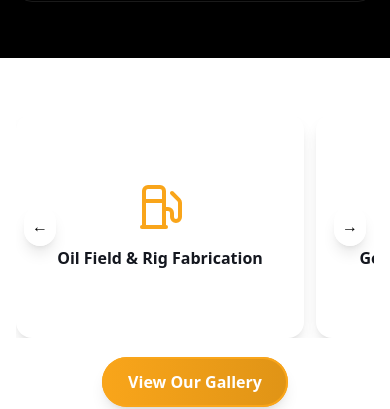
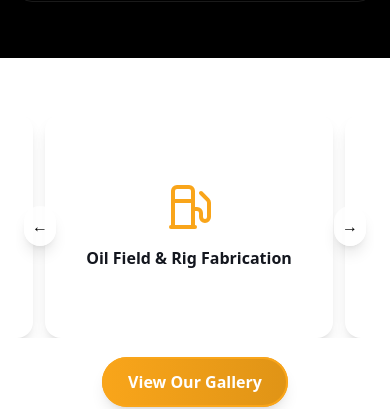
Before and after one commit to WydexMedia/vinsub, a React (Vite) app: page / in a window 390 px wide. Shown: the part 3279-3688 px from the top of the page. Built offline with nearby package versions, Linux system fonts and the light colour scheme.

Commit message:
gallery carousl card mobile

```diff
--- a/src/screens/Desktop/Desktop.tsx
+++ b/src/screens/Desktop/Desktop.tsx
@@ -97,6 +97,9 @@ export const Desktop = (): JSX.Element => {
   const navigate = useNavigate();
   const [isDownloadModalOpen, setIsDownloadModalOpen] = React.useState(false);
   const [pendingDownloadHref, setPendingDownloadHref] = React.useState<string | null>(null);
+  // Mobile gallery carousel centering
+  const mobileCarouselRef = React.useRef<HTMLDivElement | null>(null);
+  const [mobileCarouselOffset, setMobileCarouselOffset] = React.useState(0);
 
   // Desktop base design height for canvas
   const DESIGN_HEIGHT = 6617;
@@ -285,6 +288,20 @@ export const Desktop = (): JSX.Element => {
     // Duplicate icon items for seamless loop
     return [...certifications, ...certifications, ...certifications, ...certifications];
   };
+
+  React.useEffect(() => {
+    const computeOffset = () => {
+      if (!mobileCarouselRef.current) return;
+      const containerWidth = mobileCarouselRef.current.clientWidth;
+      const cardWidth = 288; // w-72
+      const gap = 12; // gap-3
+      const centerOffset = Math.max(0, (containerWidth - cardWidth) / 2 - gap / 2);
+      setMobileCarouselOffset(centerOffset);
+    };
+    computeOffset();
+    window.addEventListener('resize', computeOffset);
+    return () => window.removeEventListener('resize', computeOffset);
+  }, []);
 
   return (
     <div className="bg-white w-full min-h-screen overflow-x-hidden">
@@ -1394,7 +1411,8 @@ export const Desktop = (): JSX.Element => {
             {/* Mobile carousel with snap */}
             <div
               className="relative overflow-hidden"
-              style={tDelay(400)}
+              style={{ ...tDelay(400), paddingLeft: mobileCarouselOffset }}
+              ref={mobileCarouselRef}
               onMouseEnter={() => setIsCarouselPaused(true)}
               onMouseLeave={() => setIsCarouselPaused(false)}
             >
```
